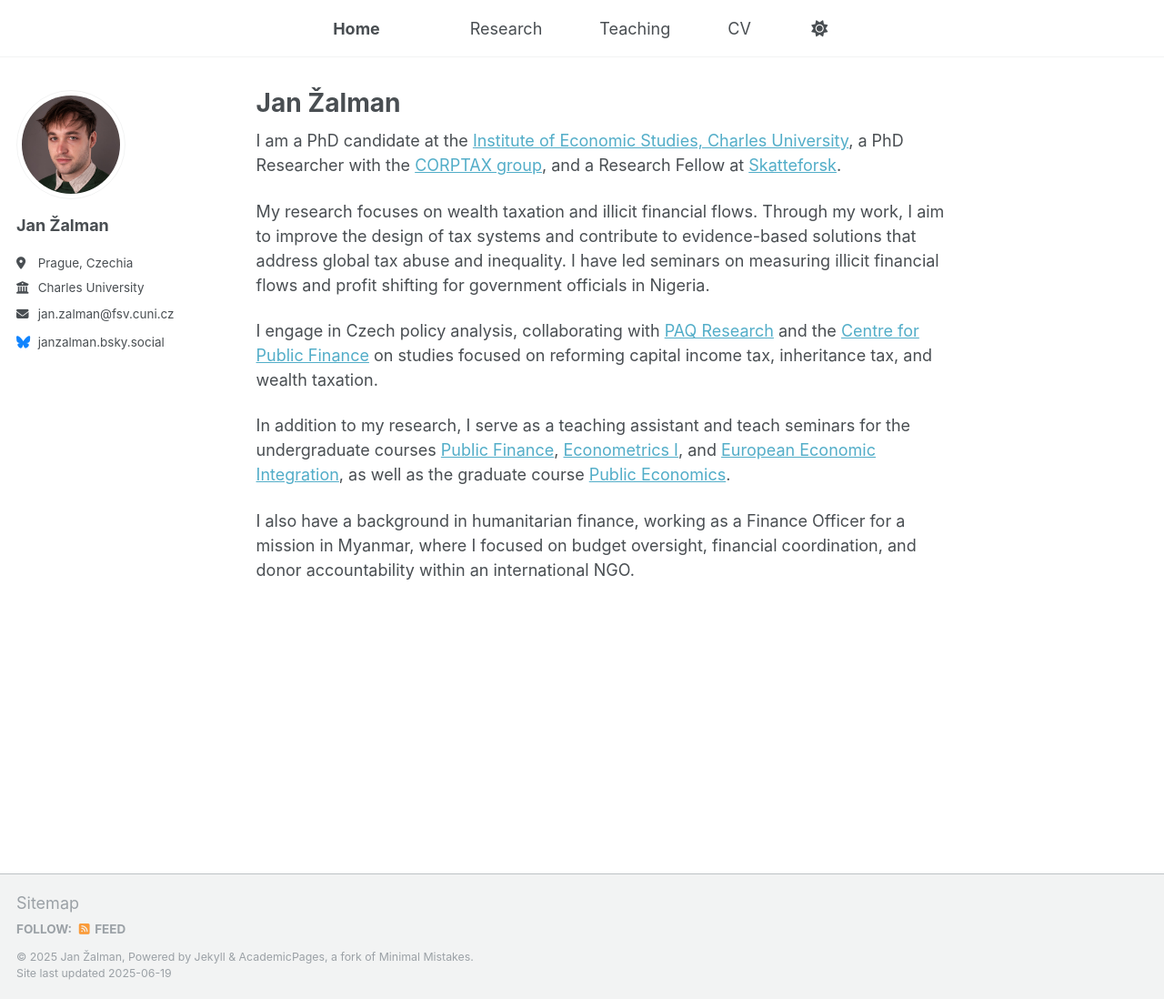
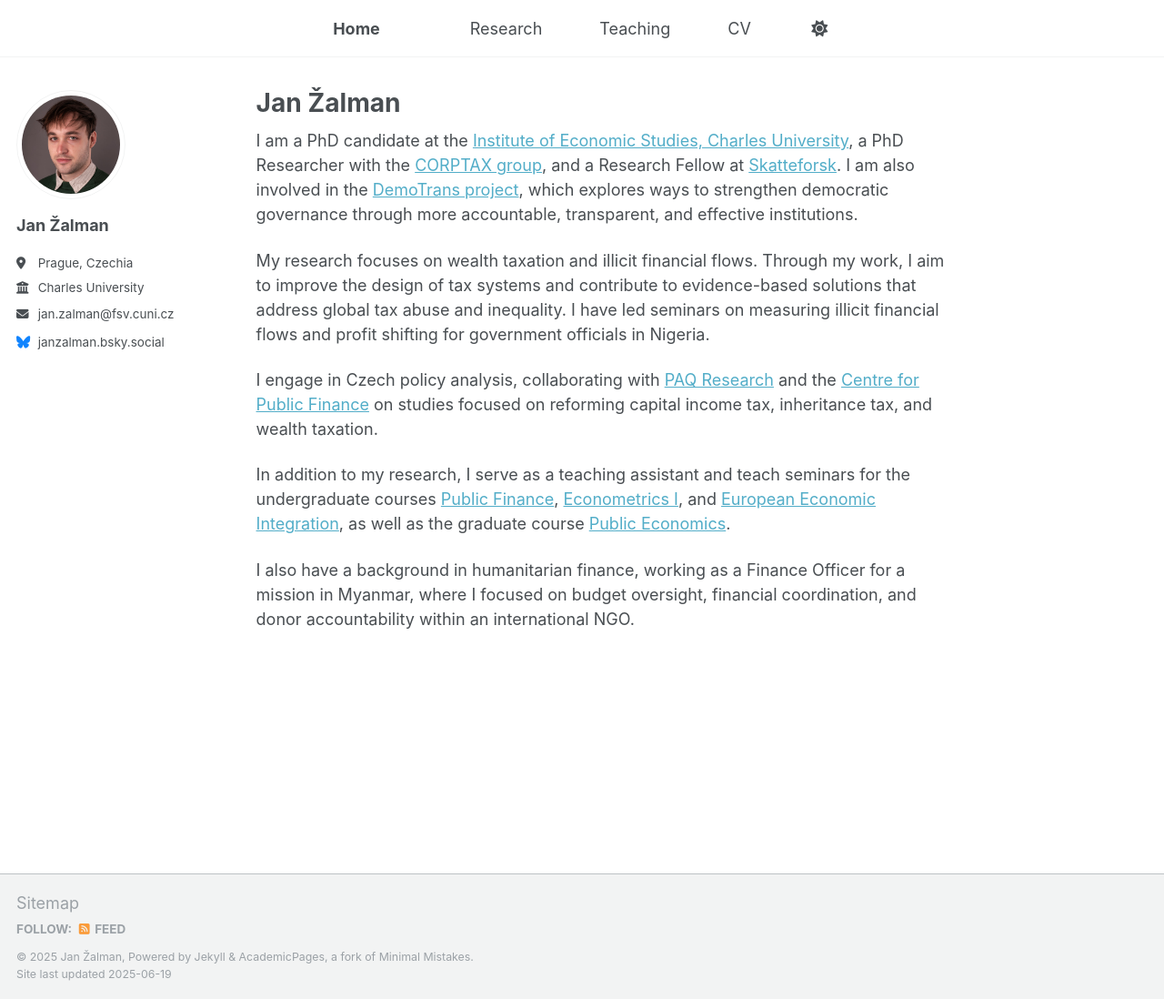
Before and after one commit to janzalman/janzalman.github.io, a Jekyll site: the page built from _pages/index.md, in a window 1280 px wide and 1098 px high. Shown: the whole window at 91% size. Built offline with Jekyll 4.4.1, drawn with Linux system fonts in a browser that asks for light colours.

Commit message:
Update index.md

```diff
--- a/_pages/index.md
+++ b/_pages/index.md
@@ -5,7 +5,7 @@ layout: single
 author_profile: true
 ---
 
-I am a PhD candidate at the [Institute of Economic Studies, Charles University](https://ies.fsv.cuni.cz/en), a PhD Researcher with the [CORPTAX group](https://centreforpublicfinance.eu/), and a Research Fellow at [Skatteforsk](https://www.nmbu.no/en/research/skatteforsk-tax-center).
+I am a PhD candidate at the [Institute of Economic Studies, Charles University](https://ies.fsv.cuni.cz/en), a PhD Researcher with the [CORPTAX group](https://centreforpublicfinance.eu/), and a Research Fellow at [Skatteforsk](https://www.nmbu.no/en/research/skatteforsk-tax-center). I am also involved in the [DemoTrans project](https://feb.kuleuven.be/drc/LEER/demotrans/demotrans), which explores ways to strengthen democratic governance through more accountable, transparent, and effective institutions.
 
 My research focuses on wealth taxation and illicit financial flows. Through my work, I aim to improve the design of tax systems and contribute to evidence-based solutions that address global tax abuse and inequality. I have led seminars on measuring illicit financial flows and profit shifting for government officials in Nigeria.
 
```
